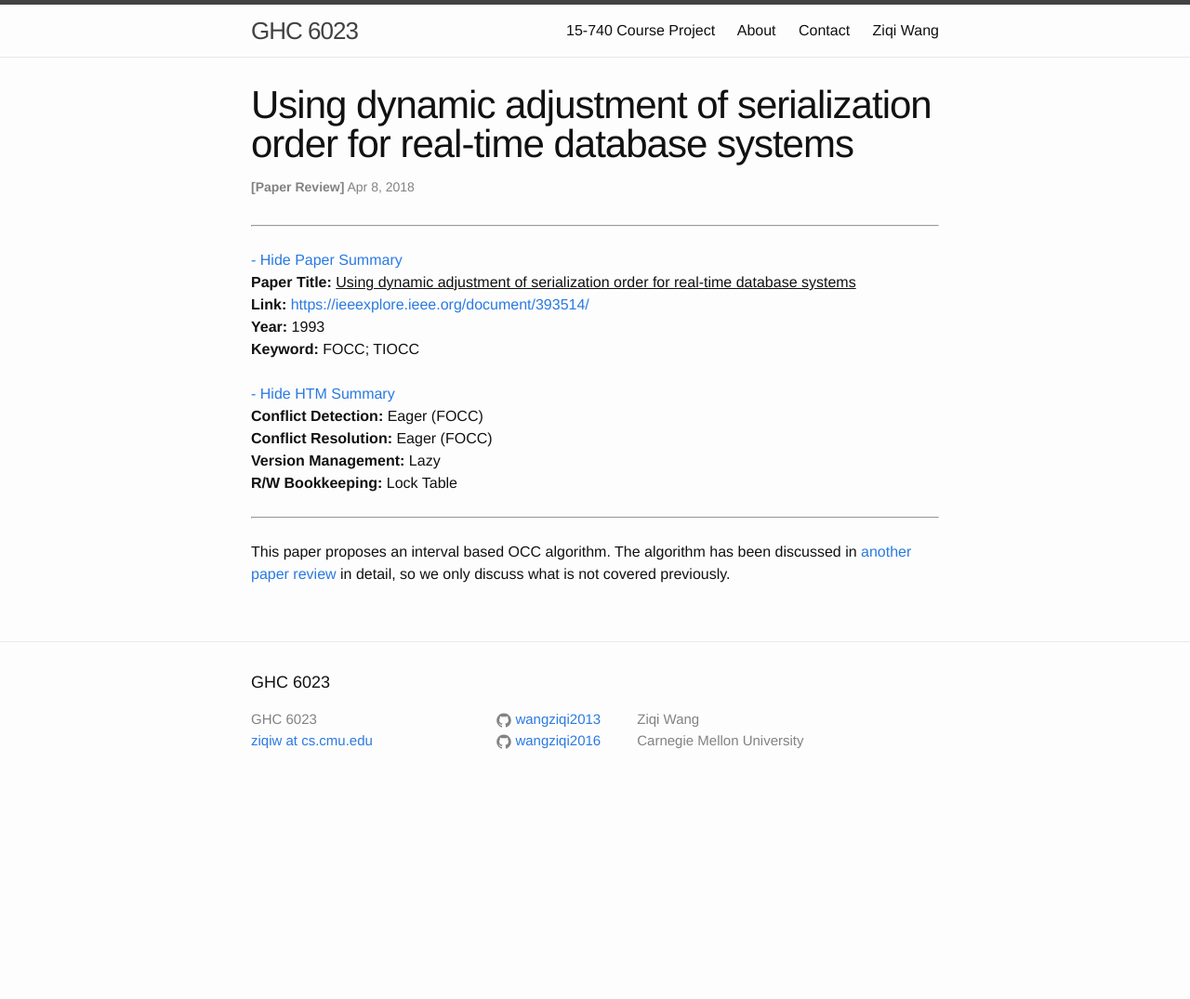
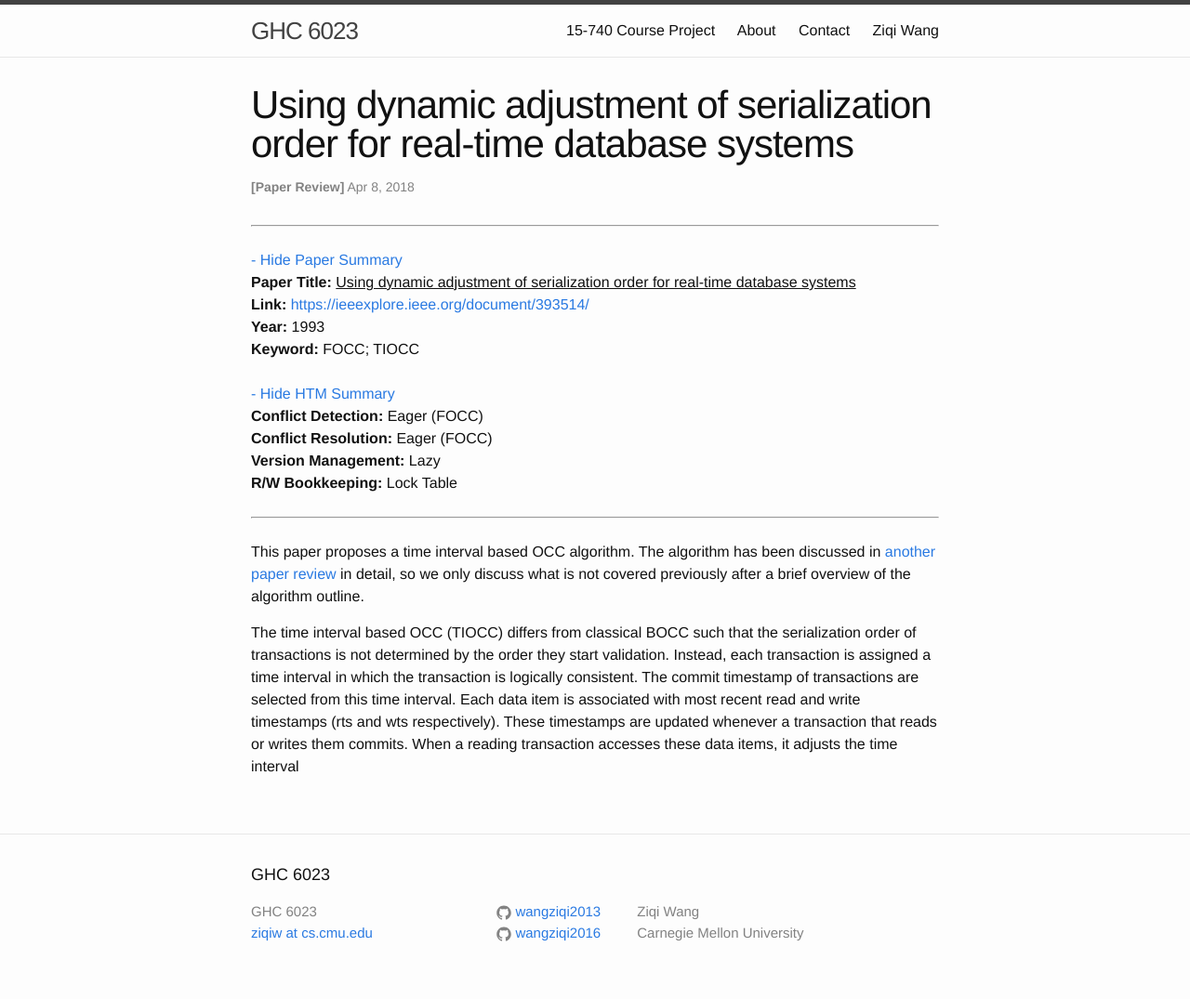
Before and after one commit to wangziqi2013/wangziqi2013.github.io, a Jekyll site: the page built from _posts/2018-04-09-Using-Dym-Adj-of-Serialization-Order-for-Real-Time-DBMS.markdown, in a window 1280 px wide. Shown: the whole page at 93% size. Built offline with Jekyll 4.4.1, drawn with Linux system fonts in a browser that asks for light colours; before the commit the page ends 900 px from its top, so only the background shows below that.

Commit message:
Workin on outline

```diff
--- a/_posts/2018-04-09-Using-Dym-Adj-of-Serialization-Order-for-Real-Time-DBMS.markdown
+++ b/_posts/2018-04-09-Using-Dym-Adj-of-Serialization-Order-for-Real-Time-DBMS.markdown
@@ -13,6 +13,13 @@ htm_cr: Eager (FOCC)
 version_mgmt: Lazy
 ---
 
-This paper proposes an interval based OCC algorithm. The algorithm has been discussed in [another
+This paper proposes a time interval based OCC algorithm. The algorithm has been discussed in [another
 paper review]({% post_url 2018-04-07-Concurrent-Certifications-by-Intervals-of-ts-in-distributed-dbms %})
-in detail, so we only discuss what is not covered previously.
+in detail, so we only discuss what is not covered previously after a brief overview of the algorithm outline.
+
+The time interval based OCC (TIOCC) differs from classical BOCC such that the serialization order of
+transactions is not determined by the order they start validation. Instead, each transaction is assigned
+a time interval in which the transaction is logically consistent. The commit timestamp of transactions are
+selected from this time interval. Each data item is associated with most recent read and write timestamps
+(rts and wts respectively). These timestamps are updated whenever a transaction that reads or writes them
+commits. When a reading transaction accesses these data items, it adjusts the time interval
```
